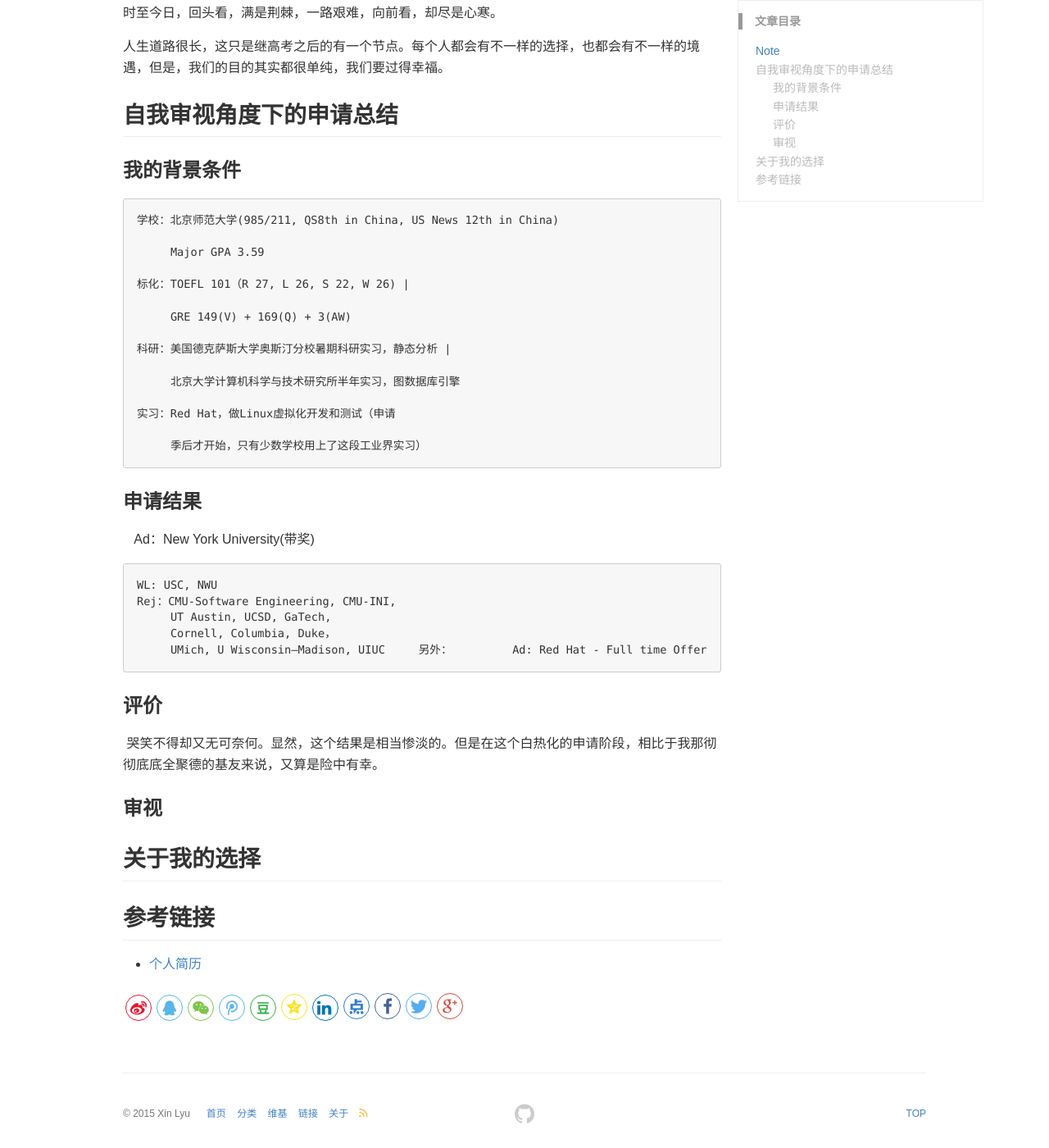
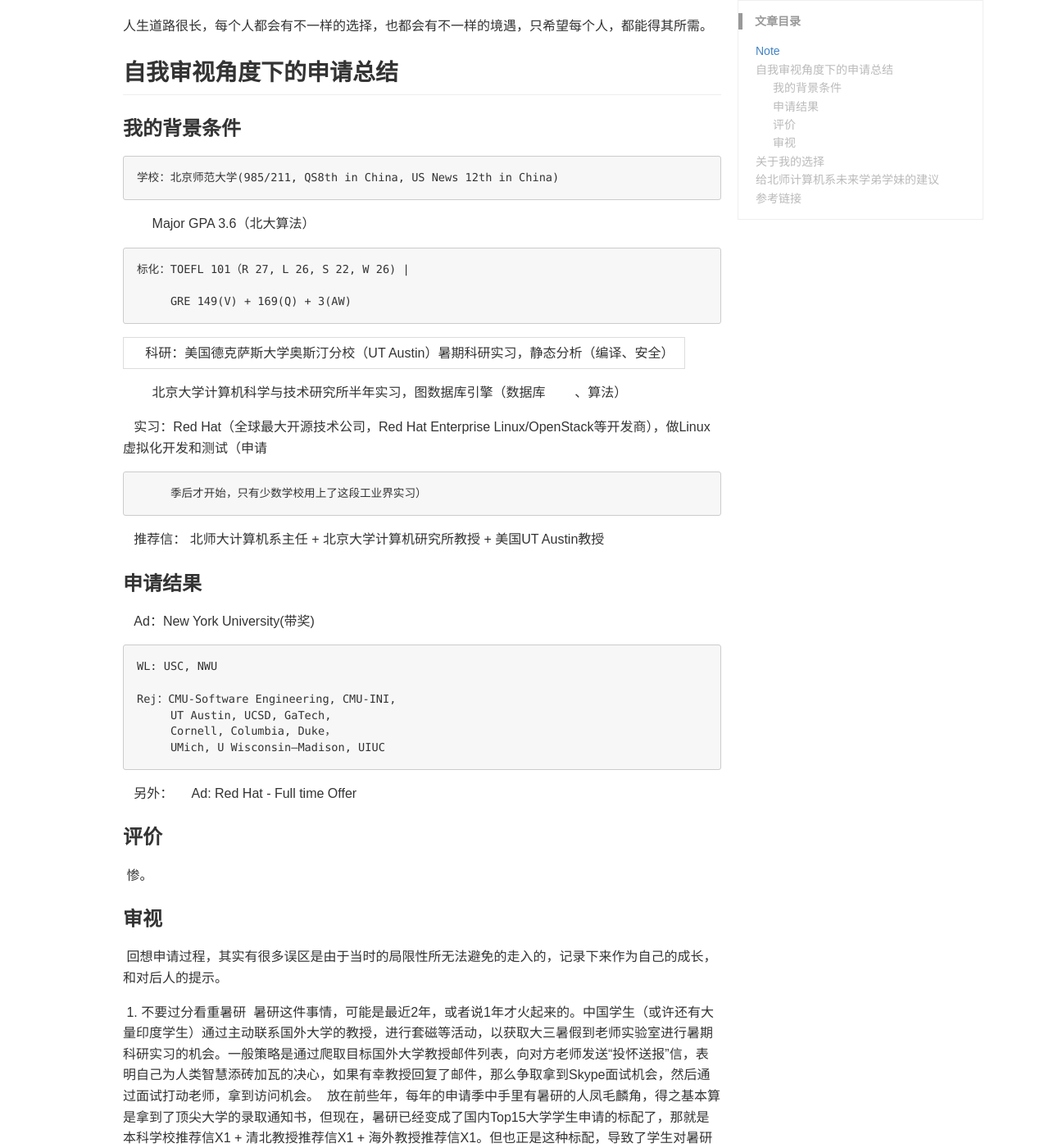
Before and after one commit to lvxiaoxin/lvxiaoxin.github.io, a Jekyll site: the page built from _posts/blog/2018-04-21-Summary-for-Graduate-Applications.md, in a window 1280 px wide and 1400 px high, scrolled down 437 px. Shown: the whole window at 82% size. Built offline with Jekyll 4.4.1, drawn with Linux system fonts in a browser that asks for light colours; comment, search, counter and statistics services are not loaded; some of the changed text lies outside the part shown.

Commit message:
Update 2018-04-21-Summary-for-Graduate-Applications.md

```diff
--- a/_posts/blog/2018-04-21-Summary-for-Graduate-Applications.md
+++ b/_posts/blog/2018-04-21-Summary-for-Graduate-Applications.md
@@ -9,12 +9,11 @@ keywords: 留学 工作 申请
 ## Note
 申请季尘埃落定，在过去的一年中，或许每一个申请者都经历了大起大落。有强劲者横扫目标，也有心含不甘者折戟沉沙。
 
-每一个心怀留学梦的学子都渴望有一段不一样的人生体验，或是感受满腹哲思的白胡子教授那不一样的教学风格，或是每日早上出门校车司机师傅面带阳光的一句
-Good morning，或是自食其力却差点烧掉厨房的难忘经历…… ……
+每一个心怀留学梦的学子都渴望有一段不一样的人生体验，满腹哲思的白胡子教授那夸张的教学风格，以及自食其力却差点烧掉厨房的难忘经历…… ……
 
-时至今日，回头看，满是荆棘，一路艰难，向前看，却尽是心寒。
+引用Warld一句话：<i>回头看，满是荆棘，一路艰难，向前看，却尽是心寒。</i>
 
-人生道路很长，这只是继高考之后的有一个节点。每个人都会有不一样的选择，也都会有不一样的境遇，但是，我们的目的其实都很单纯，我们要过得幸福。
+人生道路很长，每个人都会有不一样的选择，也都会有不一样的境遇，只希望每个人，都能得其所需。
 
 
 ## 自我审视角度下的申请总结
@@ -23,19 +22,22 @@ Good morning，或是自食其力却差点烧掉厨房的难忘经历…… …
 
     学校：北京师范大学(985/211, QS8th in China, US News 12th in China)
 
-         Major GPA 3.59
+         Major GPA 3.6（北大算法）
 
     标化：TOEFL 101（R 27, L 26, S 22, W 26) |
 
          GRE 149(V) + 169(Q) + 3(AW)
 
-    科研：美国德克萨斯大学奥斯汀分校暑期科研实习，静态分析 |
+    科研：美国德克萨斯大学奥斯汀分校（UT Austin）暑期科研实习，静态分析（编译、安全） |
 
-         北京大学计算机科学与技术研究所半年实习，图数据库引擎
+         北京大学计算机科学与技术研究所半年实习，图数据库引擎（数据库
+        、算法）
 
-    实习：Red Hat，做Linux虚拟化开发和测试（申请
+    实习：Red Hat（全球最大开源技术公司，Red Hat Enterprise Linux/OpenStack等开发商），做Linux虚拟化开发和测试（申请
 
          季后才开始，只有少数学校用上了这段工业界实习）
+
+    推荐信： 北师大计算机系主任 + 北京大学计算机研究所教授 + 美国UT Austin教授
 
 ### 申请结果
 
@@ -43,23 +45,55 @@ Good morning，或是自食其力却差点烧掉厨房的难忘经历…… …
 
     WL: USC, NWU
 
+
     Rej：CMU-Software Engineering, CMU-INI,
          UT Austin, UCSD, GaTech,
          Cornell, Columbia, Duke，
          UMich, U Wisconsin–Madison, UIUC
+
     另外：
         Ad: Red Hat - Full time Offer
 
 
 ### 评价
 
-  哭笑不得却又无可奈何。显然，这个结果是相当惨淡的。但是在这个白热化的申请阶段，相比于我那彻彻底底全聚德的基友来说，又算是险中有幸。
+  惨。
 
 ### 审视
 
+  回想申请过程，其实有很多误区是由于当时的局限性所无法避免的走入的，记录下来作为自己的成长，和对后人的提示。
+
+  1. 不要过分看重暑研
+  暑研这件事情，可能是最近2年，或者说1年才火起来的。中国学生（或许还有大量印度学生）通过主动联系国外大学的教授，进行套磁等活动，以获取大三暑假到老师实验室进行暑期科研实习的机会。一般策略是通过爬取目标国外大学教授邮件列表，向对方老师发送“投怀送报”信，表明自己为人类智慧添砖加瓦的决心，如果有幸教授回复了邮件，那么争取拿到Skype面试机会，然后通过面试打动老师，拿到访问机会。
+  放在前些年，每年的申请季中手里有暑研的人凤毛麟角，得之基本算是拿到了顶尖大学的录取通知书，但现在，暑研已经变成了国内Top15大学学生申请的标配了，那就是本科学校推荐信X1 + 清北教授推荐信X1 + 海外教授推荐信X1。但也正是这种标配，导致了学生对暑研的盲目追求，甚至迷失了方向。
+  在找暑研的过程中，最开始，我只投自己感兴趣和擅长的方向（Big Data & Database System)，但是随着音信的减少，和时间的推移，我开始盲申，几乎延伸到了计算机系的所有方向……其中就包括了我最后选择的UT Austin。
+  当时我拿到的面试有五个，包括哈佛，奥斯汀，约翰霍普金斯，OSU和俄勒冈。最后一个毫不犹豫的排除掉了，把OSU refer给了别人，顺利拿到了奥斯汀的暑研之后，没有好好准备的我意料之中的挂掉了约翰霍普金斯，而收到的哈佛又要求保证至少去9个月。综合考虑，我选择了奥斯汀。
+  静态分析处于纯计算机理论，内容boring and tough，我整个暑假有三分之一的时间是每天两点睡觉，每个周末都会是两点睡，四点起。但是尽管如此，我私以为最终拿到的推荐信也一定不是一个强强强推，不然我的申请结果也不会是这个样子。
+  我想说的是，不要过于看重暑研，因为重要的不是你在哪里做科研，重要的是，出成果。
+  如果你在国内可以做出顶会论文，那就绝不要为了暑研而在暑假出国。
+  如果你在国内有很感兴趣的方向，那就绝不要为了暑研而在暑假出国
+  如果你在国内能找到企业研究院（Face++、MSRA等），那就真的不要出国做暑研了…………
+
+  如果你真的要去暑研的话，那除了兴趣一定要相投，还有更重要的一点是，学校要和自己的水平相符。
+  没错，不要看朋友圈有一个谁谁谁去了Stanford暑研就觉得好厉害，拿到了强推再说厉害。我自认为自己的水平是达不到奥斯汀这样的全美前7的计算机系PhD.水平的，所以我技术暑假很费劲，也并没有拿到老师强强强推（我觉得更大原因是我对这个方向真的不感冒……）。我的同学，Field，去了Yale做暑研，最后甚至拿到了黑推（？probably…………），所以， 擅长&喜欢的领域 + 适合自己的学校&老师，才是打开暑研的最好方式。
+
+  但是暑研也的确有它自己的好处，对我来说，这三个月的生活，完完全全就是顶级计算机系博士生的生活。也正是这段经历让我确定，自己到底适不适合读博士。所以，这是一个获取信息和检验自己的好机会，但是付出的代价也是巨大的。如何选择，全看个人。
+
+  2. 尽量早的考完语言成绩
+  这方面我绝对是一个不好的例子。我的托福成绩常年徘徊在90多分得状态，怎么也无法破百。直到我都要弃疗，2018年1月6号裸考，却意外的拿到了101的分数，虽说赶上了末班车，但是这在整个申请季对自己身心的折磨是巨大的。你需要一边选学校，一边备考。同学有句话说得对，托福不过百，一切全白搭。虽然有些极端，不乏一些98 99的人，也成功申请到好的学校，但这也无限逼近100了，在其他各方面拼不过的时候，还要给招生官添一个拒绝你的理由吗？而且，正是因为我托福战线拖得太长，导致的的GRE没有时间关照。好在第一次GRE就考了一个能用的分数，也没有太拖后腿。
+
+  3. 选校不要太naive
+  看到我的选校列表大家可能就想到了，没错，我把计算机系排名前20的学校，申了10个，然后补了两个前30的学校。可以说选校是相当的高了，这也是为啥我差点全聚德的原因。选校的时候，我和Field一起选校，他的选校跟我类似，有一半是和我重叠的，作为一个暑研去了Yale的人，申请生物类PhD.，他却连一个面试都没拿到，全聚德。没错，真 全聚德。最大的原因不外乎 选校太高 + 暑研黑推（？Probably）
+
+
 ## 关于我的选择
+  我已经defer了纽约大学的offer到2019年，决定先工作，到合适的时间再去上学，也可能再也不去上学，也可能明年心血来潮，重新申请？  我不知道，谁也不知道。这样的选择是多因素考量的。有内因，有外因，我希望这接下来的一年是给自己缓冲，我想给自己一年的安静时间，充充电，提升核心竞争力。每个人选择不同，但愿每个人幸福快乐。
+
+
+## 给北师计算机系未来学弟学妹的建议
+   不得不承认，我师在计算机系的申请上，比不得北师的综合排名。我们这一届的申请结果，总体来说也算是相当的惨淡。很多人最后拿到的都是一个不高不低的学校，在犹豫中选择了工作，或是其他。但是，如果你心怀硅谷梦，想去北美闯一闯，祝你得偿所愿。
 
 
 ## 参考链接
 
-* [个人简历](https://lvxiaoxin.github.io/CV.pdf)
+* [申请时所用的个人简历，仅供参考](https://lvxiaoxin.github.io/CV.pdf)
```
